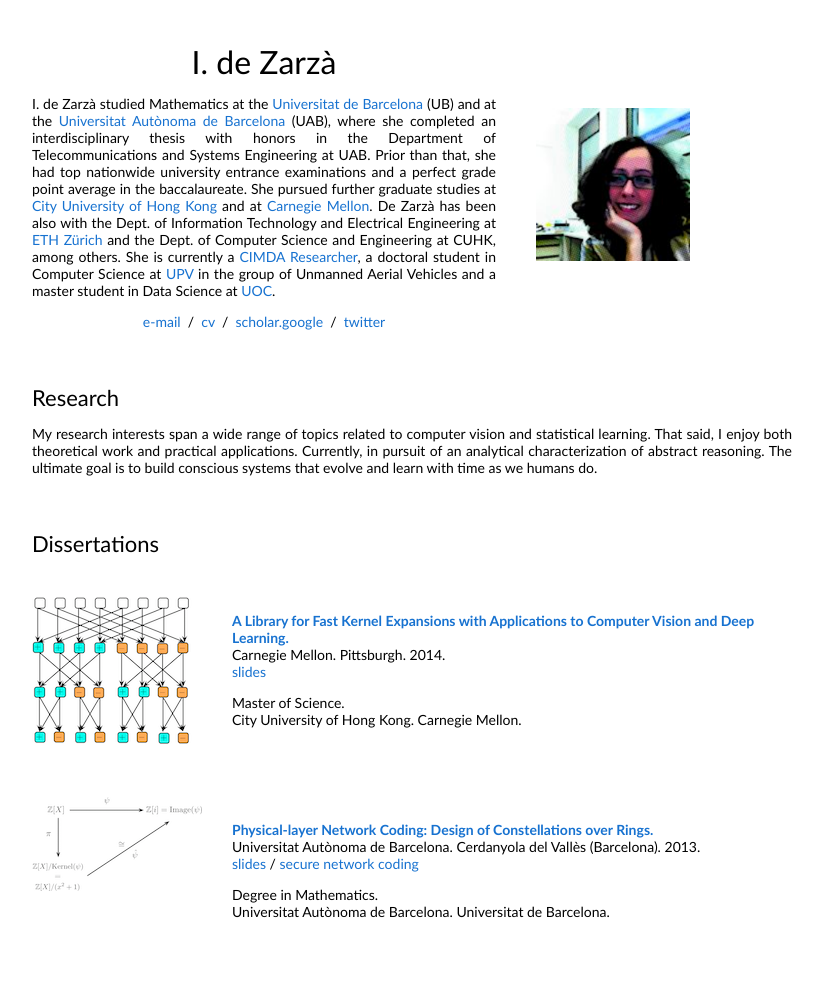
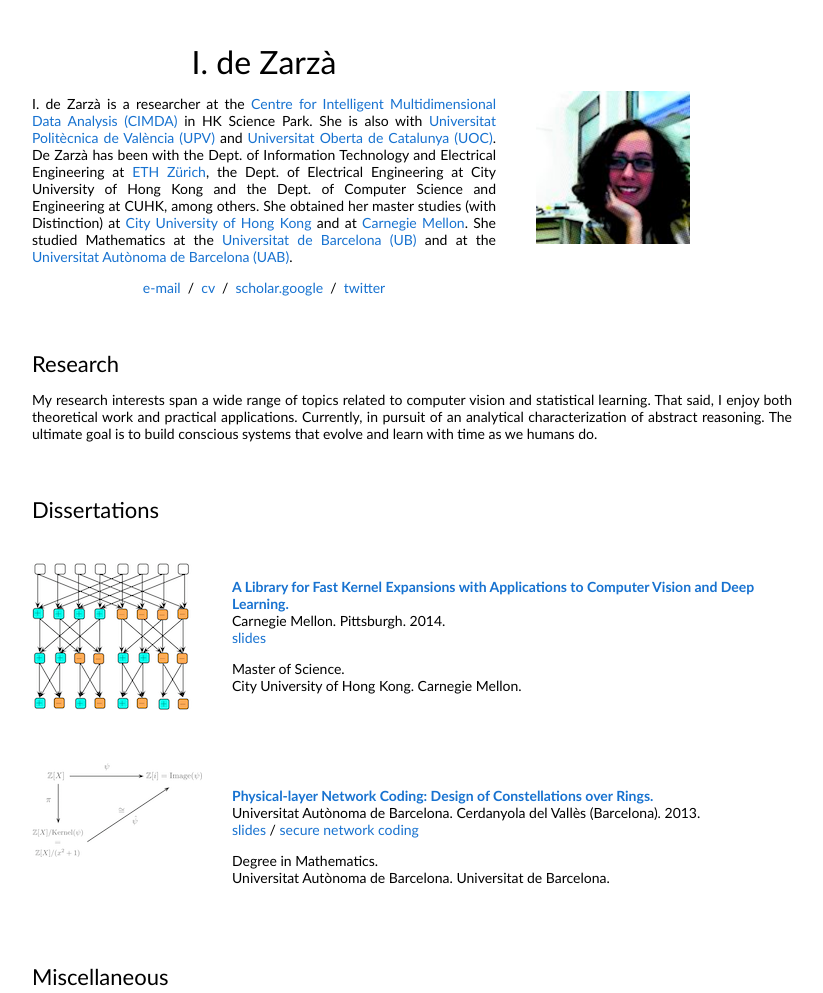
Before and after one commit to dezarza/dezarza.github.io, a plain HTML site: page index.html in a window 1280 px wide. Shown: the top 993 px of the page, without its empty margins (228-1051 px from the left). Drawn offline with Linux system fonts and the light colour scheme.

```diff
--- a/index.html
+++ b/index.html
@@ -23,7 +23,7 @@
                 <name>I. de Zarzà</name>
               </p>
               <p style="text-align:justify">
-              I. de Zarzà studied Mathematics at the <a href="https://www.ub.edu/">Universitat de Barcelona</a> (UB) and at the <a href="https://www.uab.cat/">Universitat Autònoma de Barcelona</a> (UAB), where she completed an interdisciplinary thesis with honors in the Department of Telecommunications and Systems Engineering at UAB. Prior than that, she had top nationwide university entrance examinations and a perfect grade point average in the baccalaureate. She pursued further graduate studies at <a href="https://www.cityu.edu.hk">City University of Hong Kong</a> and at <a href="https://www.cmu.edu/">Carnegie Mellon</a>. De Zarzà has been also with the Dept. of Information Technology and Electrical Engineering at <a href="https://www.vision.ee.ethz.ch/">ETH Zürich</a> and the Dept. of Computer Science and Engineering at CUHK, among others. She is currently a <a href="https://www.innocimda.com/">CIMDA Researcher</a>, a doctoral student in Computer Science at <a href="https://www.upv.es/">UPV</a> in the group of Unmanned Aerial Vehicles and a master student in Data Science at <a href="https://www.uoc.edu/">UOC</a>.
+              	I. de Zarzà is a researcher at the <a href="https://www.innocimda.com/">Centre for Intelligent Multidimensional Data Analysis (CIMDA)</a> in HK Science Park. She is also with  <a href="https://www.upv.es/">Universitat Politècnica de València (UPV)</a> and <a href="https://www.uoc.edu/">Universitat Oberta de Catalunya (UOC)</a>. De Zarzà has been with the Dept. of Information Technology and Electrical Engineering at <a href="https://www.ethz.ch/">ETH Zürich</a>, the Dept. of Electrical Engineering at City University of Hong Kong and the Dept. of Computer Science and Engineering at CUHK, among others. She obtained her master studies (with Distinction) at  <a href="https://www.cityu.edu.hk">City University of Hong Kong</a> and at <a href="https://www.cmu.edu/">Carnegie Mellon</a>. She studied Mathematics at the <a href="https://www.ub.edu/">Universitat de Barcelona (UB)</a> and at the <a href="https://www.uab.cat/">Universitat Autònoma de Barcelona (UAB)</a>.
               </p>
               <p style="text-align:center">
                 <a href="mailto:z@dezarza.ch">e-mail</a> &nbsp/&nbsp
```
